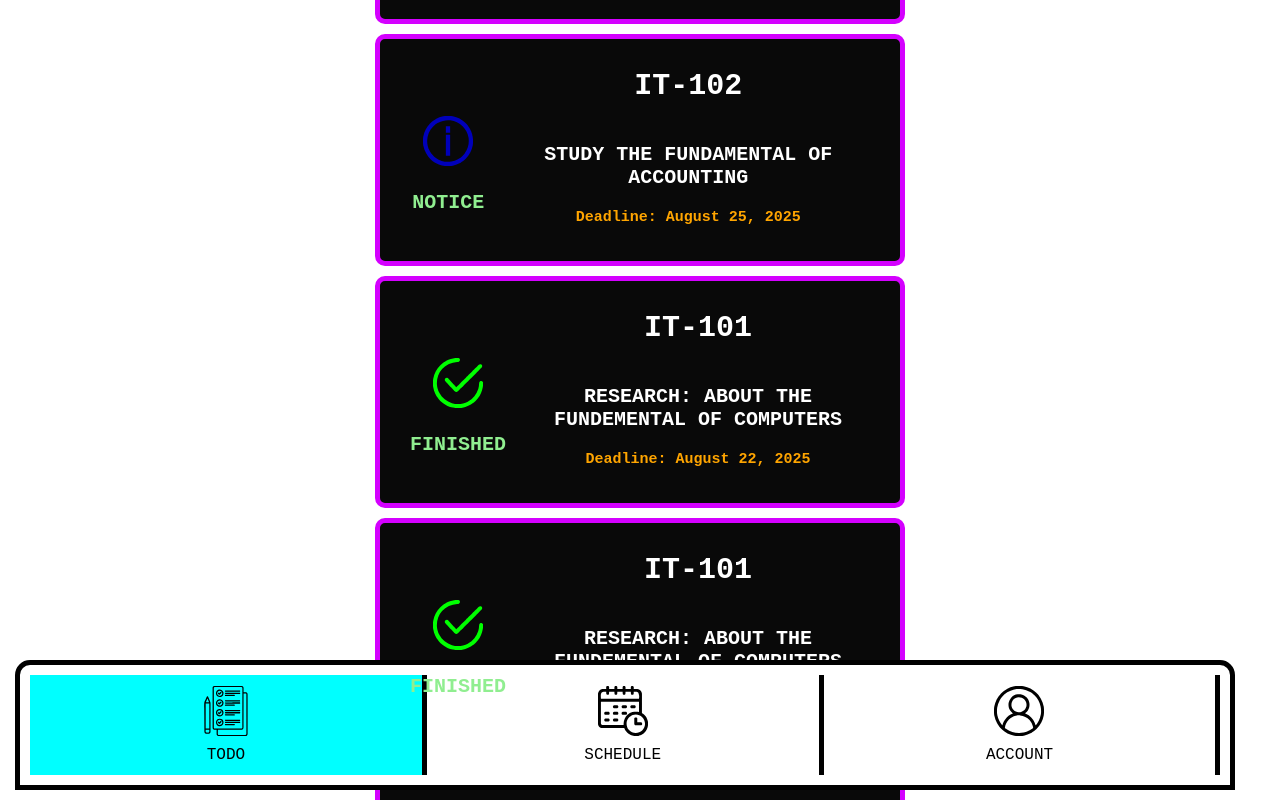
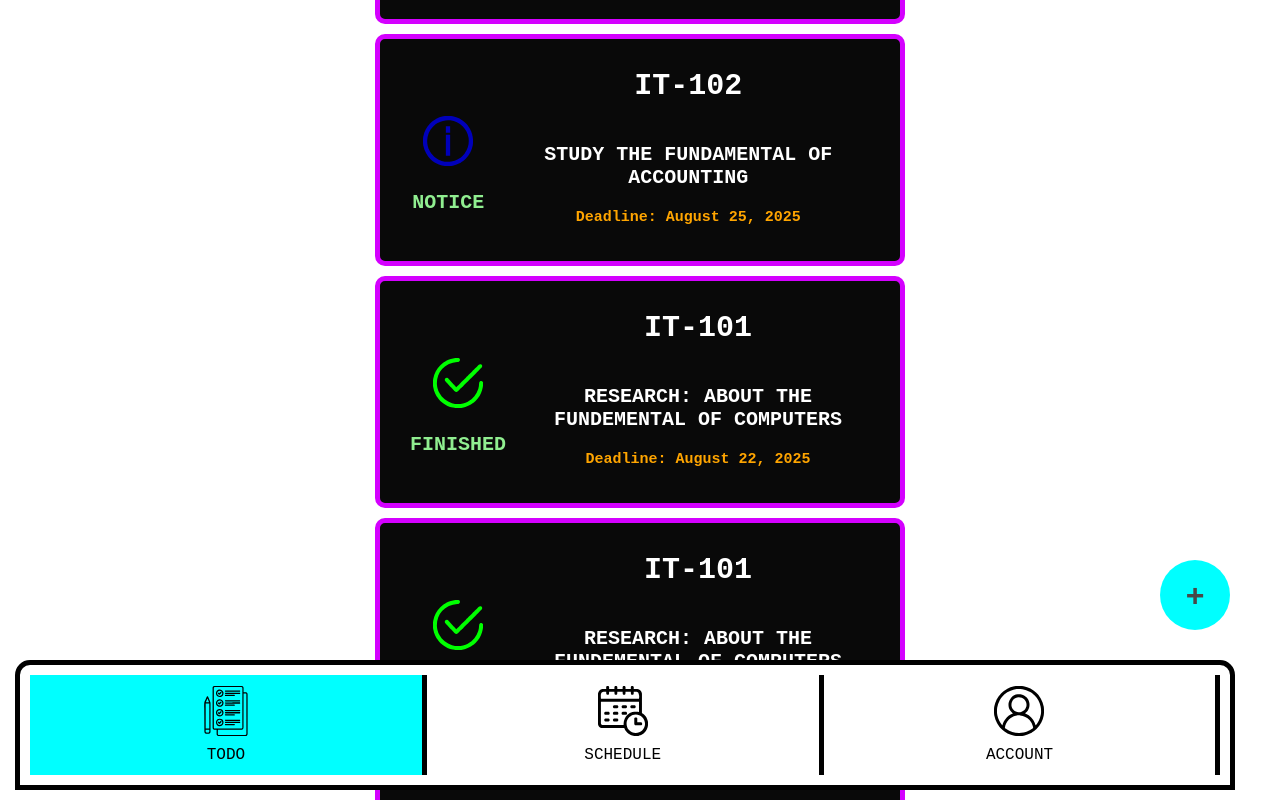
Before and after one commit to Suralta0925/Scheduler, a React (Vite) app: page / in a window 1280 px wide. Shown: the top 800 px of the page. Built offline with nearby package versions, Linux system fonts and the light colour scheme.

Commit message:
Added FAB Icon

```diff
--- a/src/App.tsx
+++ b/src/App.tsx
@@ -1,59 +1,17 @@
-import Card from "./components/Card";
 import Footer from "./components/navBar"
+import CardSection from "./sections/cardSection";
+import FAB from "./components/FAB";
 
 function App() {
 
-  const cards = [
-    {
-      status:"ongoing",
-      subject: "pathfit",
-      assignment: "HOPE: Push-ups",
-      deadline: "August 18, 2025"
 
-    },
-    {
-      status:"finished",
-      subject: "IT-101",
-      assignment: "Research: About the fundemental of computers",
-      deadline: "August 22, 2025"
-    },
-    {
-      status: "notice",
-      subject: "IT-102",
-      assignment:"Study the fundamental of accounting",
-      deadline: "August 25, 2025",
-    },
-    {
-      status:"finished",
-      subject: "IT-101",
-      assignment: "Research: About the fundemental of computers",
-      deadline: "August 22, 2025"
-    },
-  {
-      status:"finished",
-      subject: "IT-101",
-      assignment: "Research: About the fundemental of computers",
-      deadline: "August 22, 2025"
-    },
-    {
-      status: "notice",
-      subject: "IT-102",
-      assignment:"Study the fundamental of accounting",
-      deadline: "August 25, 2025",
-    },
-    {
-      status:"finished",
-      subject: "IT-101",
-      assignment: "Research: About the fundemental of computers",
-      deadline: "August 22, 2025"
-    },]
 
 
   return(
     <>
-    <Footer/>
-    <Card items={cards}/>
-
+    <Footer className="nav"/>
+    <CardSection/>
+      <FAB id="FAB"/>
     </>
   );
 }
--- /dev/null
+++ b/src/components/FAB.tsx
@@ -0,0 +1,19 @@
+import { useState } from "react";
+import "../style/FAB.css"
+
+function FAB(props : React.HTMLAttributes<HTMLButtonElement>){
+
+    const [rotated,setRotated] = useState(true);
+    return(
+
+        <button id={props.id} onClick={() => setRotated(!rotated)}
+        style={{
+
+            transition: "0.1s transform ease-in-out",
+            transform: rotated ? "rotate(0deg)" : "rotate(45deg)",
+
+        }}>+</button>
+    );
+}
+
+export default FAB;
--- a/src/components/navBar.tsx
+++ b/src/components/navBar.tsx
@@ -3,12 +3,29 @@ import assigment from "../assets/navIcons/assignment.svg";
 import schedule from "../assets/navIcons/schedule.svg"
 import user from "../assets/navIcons/user.svg"
 
-function navBar(){
+import cardSection from "../sections/cardSection.tsx"
+import type { ChangeEvent } from "react";
 
+// To Fix--------------------------------
+
+function navBar(props : React.HTMLAttributes<HTMLDivElement>){
+    const onActive = (event: ChangeEvent<HTMLInputElement>) =>{
+        if(event.target.checked){
+            switch(event.target.value){
+            case "todo":
+                return cardSection;
+            case "sched":
+                return null;
+            case "acc":
+                return null;
+        }
+        }
+
+    }
     return (
-        <div id="container">
+        <div id="container" className={props.className}>
             <label htmlFor="todo" className="toolTip">
-                <input type="radio" className="icons" id="todo" name="icons" defaultChecked/>
+                <input type="radio" className="icons" id="todo" name="icons" onChange={onActive} defaultChecked/>
                 <img src={assigment} alt="assignment" className="ico"/>
                 <span>TODO</span>
             </label>
--- a/src/index.css
+++ b/src/index.css
@@ -9,3 +9,13 @@ body{
     height: 100vh;
     font-family: 'Courier New', Courier, monospace;
 }
+
+#FAB{
+    position: fixed;
+    bottom: 170px;
+    right: 50px;
+}
+
+.nav{
+    z-index: 999;
+}
--- /dev/null
+++ b/src/sections/cardSection.tsx
@@ -0,0 +1,52 @@
+import Card from "../components/Card";
+
+function CardSection(){
+    const cards = [
+    {
+      status:"ongoing",
+      subject: "pathfit",
+      assignment: "HOPE: Push-ups",
+      deadline: "August 18, 2025"
+
+    },
+    {
+      status:"finished",
+      subject: "IT-101",
+      assignment: "Research: About the fundemental of computers",
+      deadline: "August 22, 2025"
+    },
+    {
+      status: "notice",
+      subject: "IT-102",
+      assignment:"Study the fundamental of accounting",
+      deadline: "August 25, 2025",
+    },
+    {
+      status:"finished",
+      subject: "IT-101",
+      assignment: "Research: About the fundemental of computers",
+      deadline: "August 22, 2025"
+    },
+  {
+      status:"finished",
+      subject: "IT-101",
+      assignment: "Research: About the fundemental of computers",
+      deadline: "August 22, 2025"
+    },
+    {
+      status: "notice",
+      subject: "IT-102",
+      assignment:"Study the fundamental of accounting",
+      deadline: "August 25, 2025",
+    },
+    {
+      status:"finished",
+      subject: "IT-101",
+      assignment: "Research: About the fundemental of computers",
+      deadline: "August 22, 2025"
+    },]
+
+    return(<Card items={cards}/>)
+}
+
+export default CardSection;
--- /dev/null
+++ b/src/style/FAB.css
@@ -0,0 +1,16 @@
+button{
+    height: 70px;
+    width: 70px;
+    border-radius: 50%;
+    border: none;
+    background-color: aqua;
+    font-size: 2em;
+    color: rgb(72, 72, 72);
+    font-weight: 900;
+    transform: rotate(0deg);
+    transition: .1s transform ease-in-out;
+}
+
+button:active{
+    transform: rotate(45deg);
+}
```
